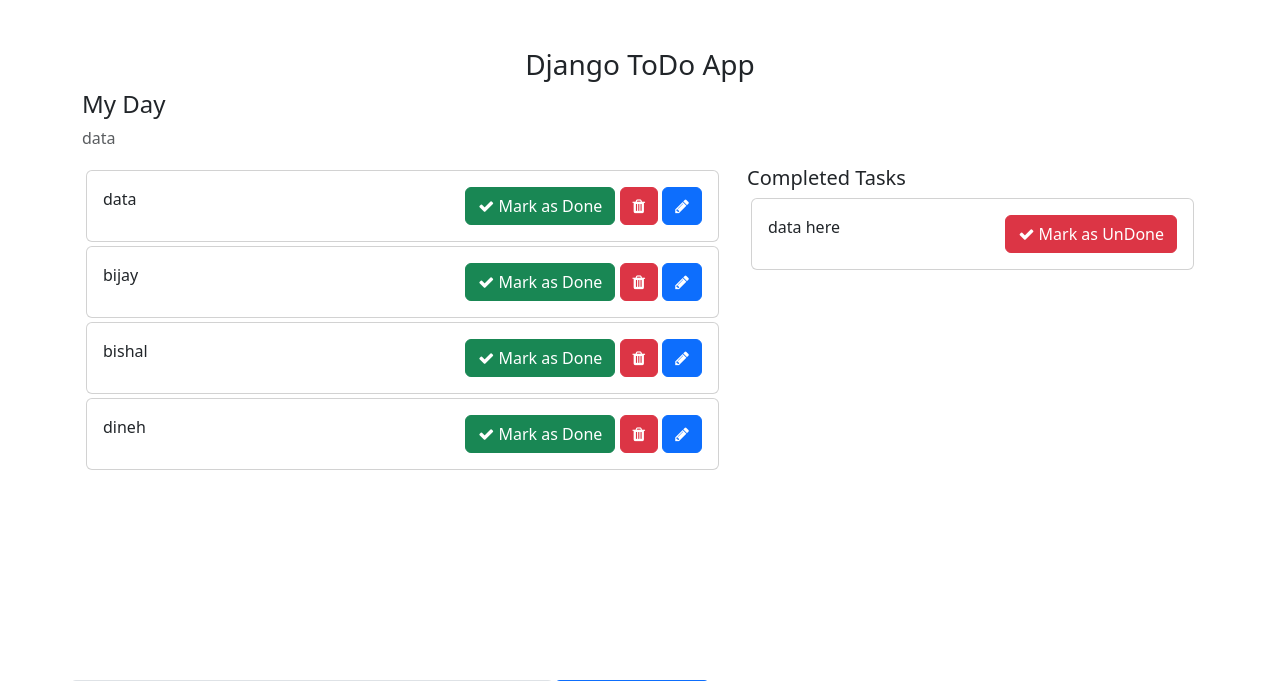
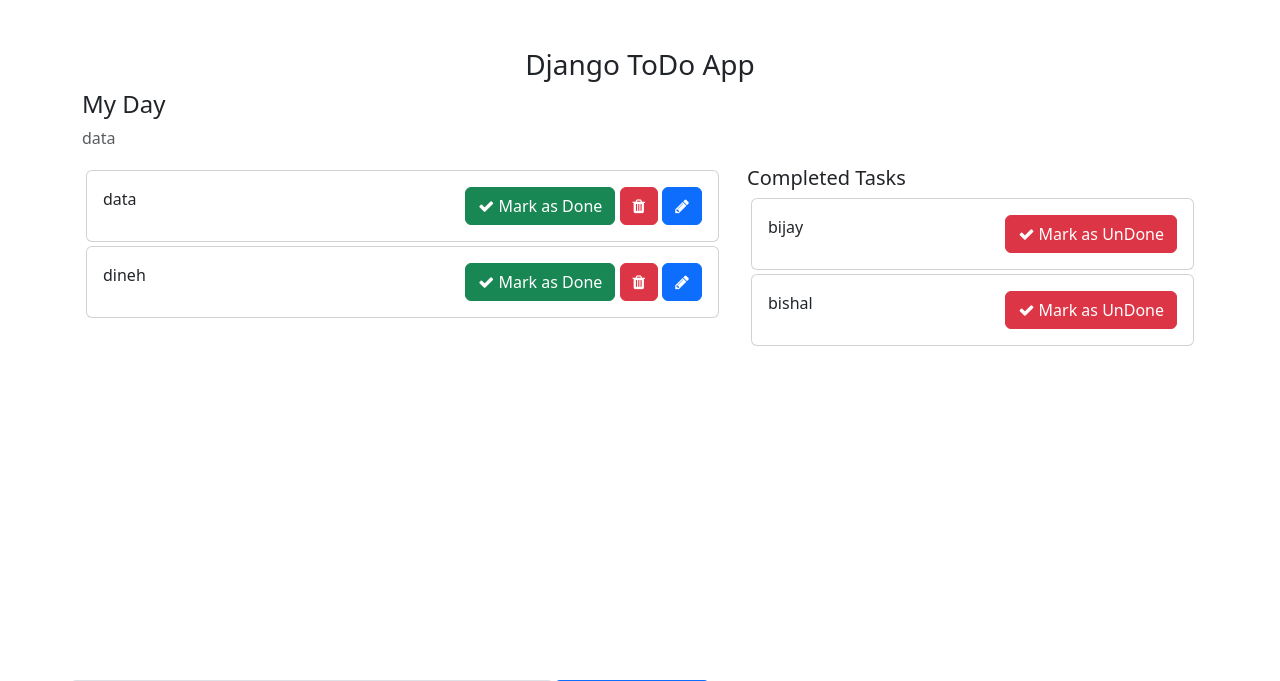
Before and after one commit to bishal189/day1, a Django app: page / in a window 1280 px wide. Shown: the top 681 px of the page. Run offline with Django 5.2, Linux system fonts and the light colour scheme; data comes from the database, SQL or seed files in the repository; both versions use the stored data as it was after the commit.

Commit message:
markdown up

```diff
--- a/day/urls.py
+++ b/day/urls.py
@@ -4,6 +4,12 @@ from . import views
 
 urlpatterns = [
 
-    path('',views.home,name='home')
+    path('',views.home,name='home'),
+
+    path('delete/<int:id>/',views.delete_item,name='delete_item'),
+
+    path('completed/<int:id>/',views.completed,name='com'),
+
+    path('uncompleted/<int:id>/',views.uncompleted,name='uncom'),
 
 ]
--- a/day/views.py
+++ b/day/views.py
@@ -6,15 +6,39 @@ def home(request):
     if request.method == 'POST':
         data=request.POST['kushalta']
         Todo.objects.create(
-            is_completed=True,
+            # is_completed=True,
             text=data
 
         )
         return redirect('home')
 
     else:
-        data=Todo.objects.all()
+        data=Todo.objects.filter(is_completed=False)
+        iscompleted=Todo.objects.filter(is_completed=True)
         context={
-            'datas':data
+            'datas':data,
+            'iscompleted':iscompleted
         }
         return render(request,'index.html',context)
+
+
+
+def delete_item(request,id):
+    data = Todo.objects.get(id=id)
+    data.delete()
+    return redirect('home')
+
+
+
+def completed(request,id):
+    data=Todo.objects.get(id=id)
+    data.is_completed=True
+    data.save()
+    return redirect('home')
+
+
+def uncompleted(request,id):
+    data=Todo.objects.get(id=id)
+    data.is_completed=False
+    data.save()
+    return redirect('home')
--- a/templates/index.html
+++ b/templates/index.html
@@ -34,8 +34,8 @@
                         {{data.text}}
 
                         <span style="position: relative; float: right;">
-                            <a href="" class="btn btn-success"><i class="fa fa-check"></i> Mark as Done</a>
-                            <a href="" class="btn btn-danger"><i class="fa fa-trash"></i></a>
+                            <a href="{% url 'com' data.id %}" class="btn btn-success"><i class="fa fa-check"></i> Mark as Done</a>
+                            <a href="{% url 'delete_item' data.id  %}" class="btn btn-danger"><i class="fa fa-trash"></i></a>
                             <a  href='' class="btn btn-primary"><i class="fa fa-pencil"></i></a>
                         </span>
 
@@ -50,16 +50,19 @@
                 <h5>Completed Tasks</h5>
                 <!-- List of all the tasks that have completed -->
 
+                {% for item in iscompleted %}
+
                 <div class="card m-1">
                     <div class="card-body">
-                      data here
+                      {{item.text}}
                        <span style="position: relative; float: right;">
-                        <a href="" class="btn btn-danger"><i class="fa fa-check"></i> Mark as UnDone</a>
+                        <a href="{% url 'uncom' item.id %}" class="btn btn-danger"><i class="fa fa-check"></i> Mark as UnDone</a>
 
                     </span>
                     </div>
 
                 </div>
+                {% endfor %}
 
             </div>
         </div>
```
Also changed, not shown: db.sqlite3.
